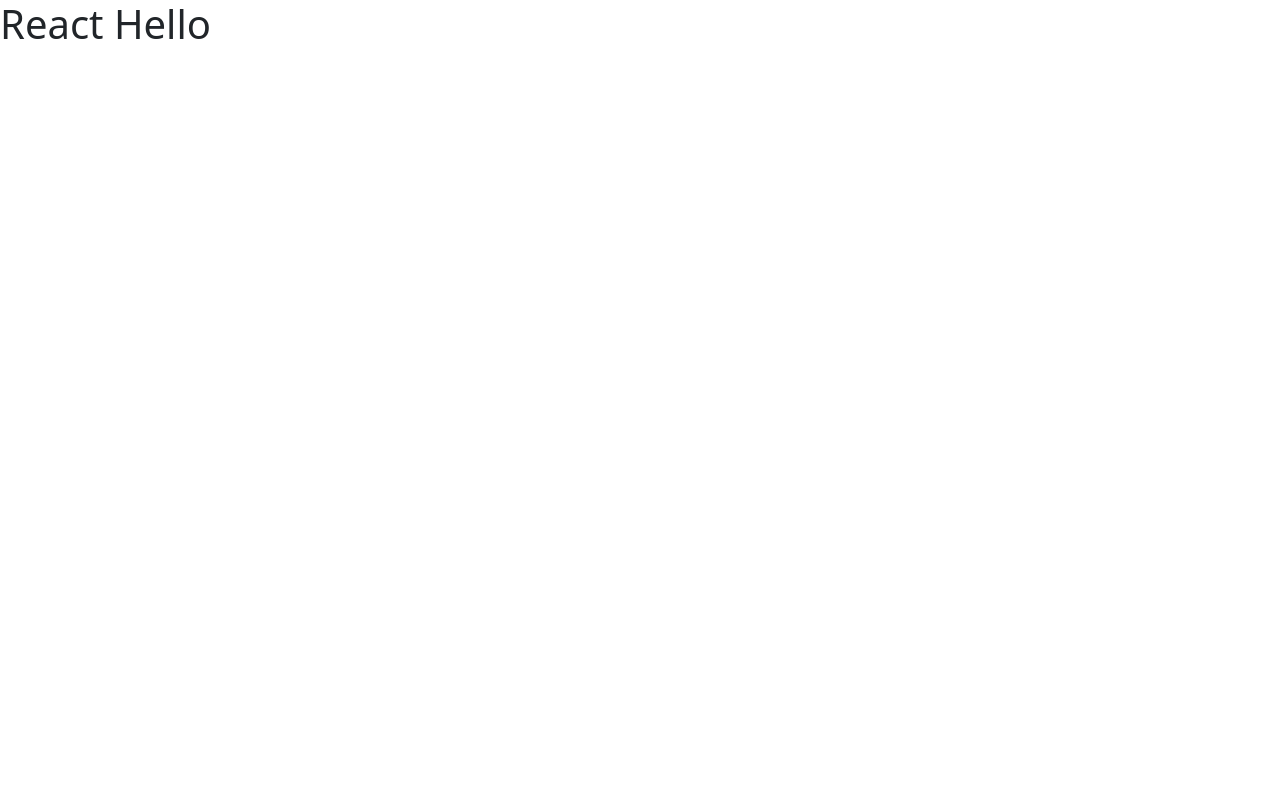
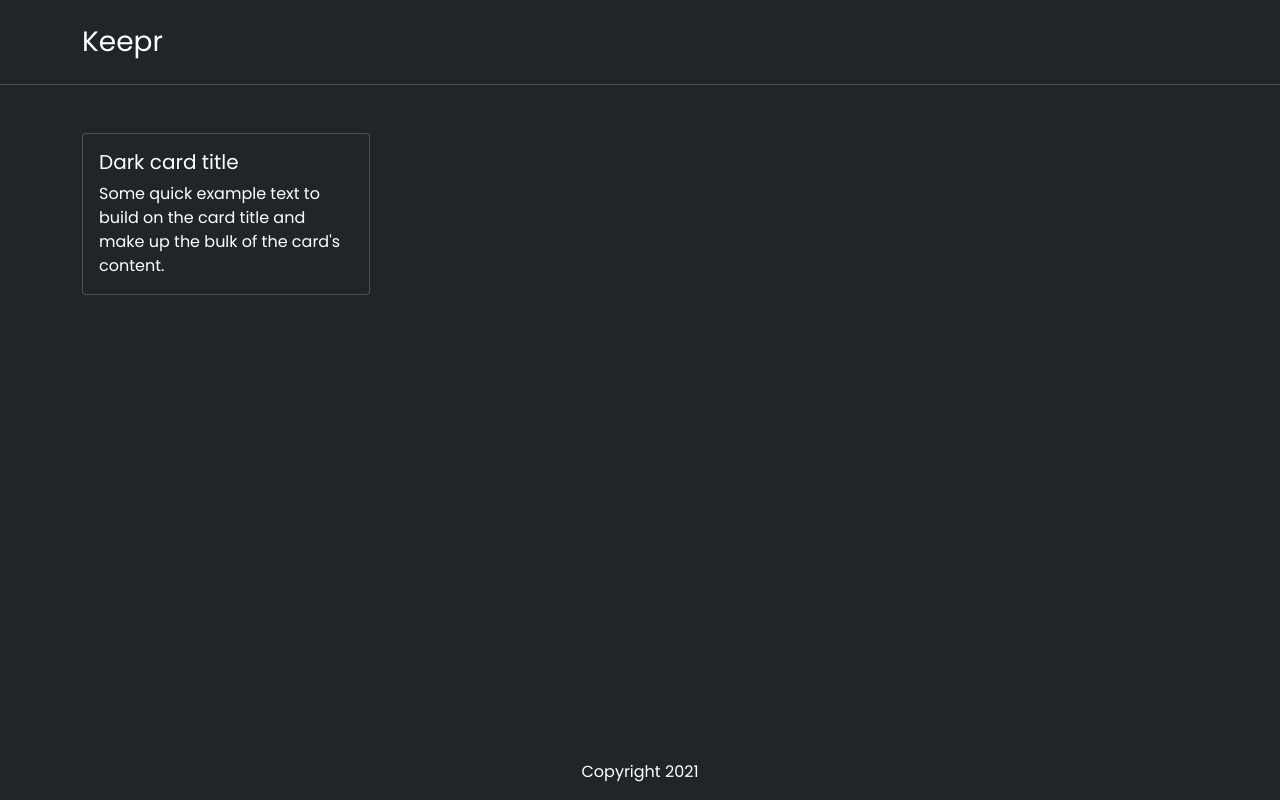
Before and after one commit to pratham-webdev/Google-Keep-Demo-React, a React (Create React App) app: page / in a window 1280 px wide. Built offline with nearby package versions, Linux system fonts and the light colour scheme.

Commit message:
third commit

```diff
--- a/public/style.css
+++ b/public/style.css
@@ -0,0 +1,29 @@
+* {
+    font-family: 'Poppins', sans-serif;
+}
+
+html{
+    height: 100%;
+}
+
+body {
+    height: 100%;
+    background-color: #212529;
+}
+
+#root{
+    height: 100%;
+}
+
+.border-lt{
+    border: 1px solid rgba(255,255,255,0.2);
+}
+
+.border-lt-bt{
+    border-bottom: 1px solid rgba(255,255,255,0.2);
+}
+
+footer {
+    position: absolute;
+    bottom: 0;
+}
--- /dev/null
+++ b/src/components/app.jsx
@@ -0,0 +1,18 @@
+import React from "react";
+import Header from "./header";
+import Note from "./note";
+import Footer from "./footer";
+
+function App() {
+  return (
+    <div>
+      <Header />
+      <div className="py-5 container h-100">
+        <Note />
+      </div>
+      <Footer />
+    </div>
+  );
+}
+
+export default App;
--- /dev/null
+++ b/src/components/footer.jsx
@@ -0,0 +1,12 @@
+import React from "react";
+
+function Footer() {
+  const currentDate = new Date();
+  return (
+    <footer className="w-100 py-3">
+      <div className="text-white text-center">Copyright {currentDate.getFullYear()}</div>
+    </footer>
+  );
+}
+
+export default Footer;
--- /dev/null
+++ b/src/components/header.jsx
@@ -0,0 +1,13 @@
+import React from "react";
+
+function Header() {
+  return (
+    <nav className="navbar navbar-light navbar-dark bg-dark border-lt-bt">
+      <div className="container py-2">
+        <div className="navbar-brand mb-0 fs-3">Keepr</div>
+      </div>
+    </nav>
+  );
+}
+
+export default Header;
--- /dev/null
+++ b/src/components/note.jsx
@@ -0,0 +1,17 @@
+import React from 'react';
+
+function Note() {
+  return (
+    <div className="card text-white bg-dark mb-3 border-lt" style={{ maxWidth : "18rem" }}>
+      <div className="card-body">
+        <h5 className="card-title">Dark card title</h5>
+        <p className="card-text">
+          Some quick example text to build on the card title and make up the
+          bulk of the card's content.
+        </p>
+      </div>
+    </div>
+  );
+}
+
+export default Note;
--- a/src/index.js
+++ b/src/index.js
@@ -1,7 +1,8 @@
 import React from 'react';
 import ReactDOM from 'react-dom';
+import App from './components/app';
 
 ReactDOM.render(
-  <h1>React Hello</h1>,
+  <App/>,
   document.getElementById('root')
 );
```
